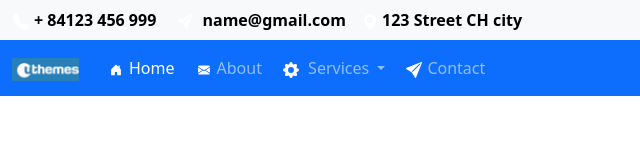
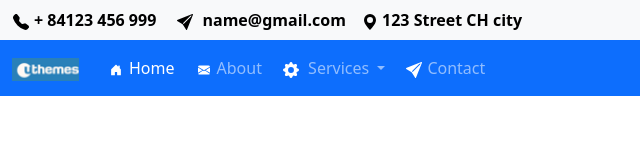
Before and after one commit to bootcamp-java-angular-t-systems/cvf-t-systems-bootstrap-31-2811, a plain HTML site: page Ejercicio 03/index.html in a window 1280 px wide. Shown: the full height of the page, 0-640 px from the left. Drawn offline with nearby package versions, Linux system fonts and the light colour scheme.

Commit message:
ex3- change navbar color svg

```diff
--- a/Ejercicio 03/index.html
+++ b/Ejercicio 03/index.html
@@ -16,13 +16,13 @@
     <nav class="navbar navbar-expand-lg bg-light navbar-size">
       <ul class="navbar-nav me-auto mb-2 mb-lg-0">
         <li class="nav-item">
-          <a class="nav-link active" aria-current="page" href="#"> <svg xmlns="http://www.w3.org/2000/svg"      width="26" height="16" fill="currentColor" class="bi bi-telephone-fill" viewBox="0 0 16 16">
+          <a class="nav-link active" aria-current="page" href="#"> <svg xmlns="http://www.w3.org/2000/svg" width="26" height="16" fill="currentColor" class="bi bi-telephone-fill text-black" viewBox="0 0 16 16">
             <path fill-rule="evenodd" d="M1.885.511a1.745 1.745 0 0 1 2.61.163L6.29 2.98c.329.423.445.974.315 1.494l-.547 2.19a.678.678 0 0 0 .178.643l2.457 2.457a.678.678 0 0 0 .644.178l2.189-.547a1.745 1.745 0 0 1 1.494.315l2.306 1.794c.829.645.905 1.87.163 2.611l-1.034 1.034c-.74.74-1.846 1.065-2.877.702a18.634 18.634 0 0 1-7.01-4.42 18.634 18.634 0 0 1-4.42-7.009c-.362-1.03-.037-2.137.703-2.877L1.885.511z"/>
             </svg><b>+ 84123 456 999</b>
           </a>
         </li>
         <li class="nav-item">
-          <a class="nav-link active" aria-current="page" href="#"> <svg xmlns="http://www.w3.org/2000/svg"  width="26" height="16" fill="currentColor" class="bi bi-send-fill" viewBox="0 0 16 16">
+          <a class="nav-link active" aria-current="page" href="#"> <svg xmlns="http://www.w3.org/2000/svg"  width="26" height="16" fill="currentColor" class="bi bi-send-fill text-black" viewBox="0 0 16 16">
             <path d="M15.964.686a.5.5 0 0 0-.65-.65L.767 5.855H.766l-.452.18a.5.5 0 0 0-.082.887l.41.26.001.002 4.995 3.178 3.178 4.995.002.002.26.41a.5.5 0 0 0 .886-.083l6-15Zm-1.833 1.89L6.637 10.07l-.215-.338a.5.5 0 0 0-.154-.154l-.338-.215 7.494-7.494 1.178-.471-.47 1.178Z"/>
             </svg>
           <b>name@gmail.com</b>
@@ -30,7 +30,7 @@
         </li>
         <li class="nav-item">
           <a class="nav-link active" aria-current="page" href="#">
-            <svg xmlns="http://www.w3.org/2000/svg" width="16" height="16" fill="currentColor" class="bi bi-geo-alt-fill" viewBox="0 0 16 16">
+            <svg xmlns="http://www.w3.org/2000/svg" width="16" height="16" fill="currentColor" class="bi bi-geo-alt-fill text-black" viewBox="0 0 16 16">
             <path d="M8 16s6-5.686 6-10A6 6 0 0 0 2 6c0 4.314 6 10 6 10zm0-7a3 3 0 1 1 0-6 3 3 0 0 1 0 6z"/>
             </svg>
             <b>123 Street CH city</b>
```
